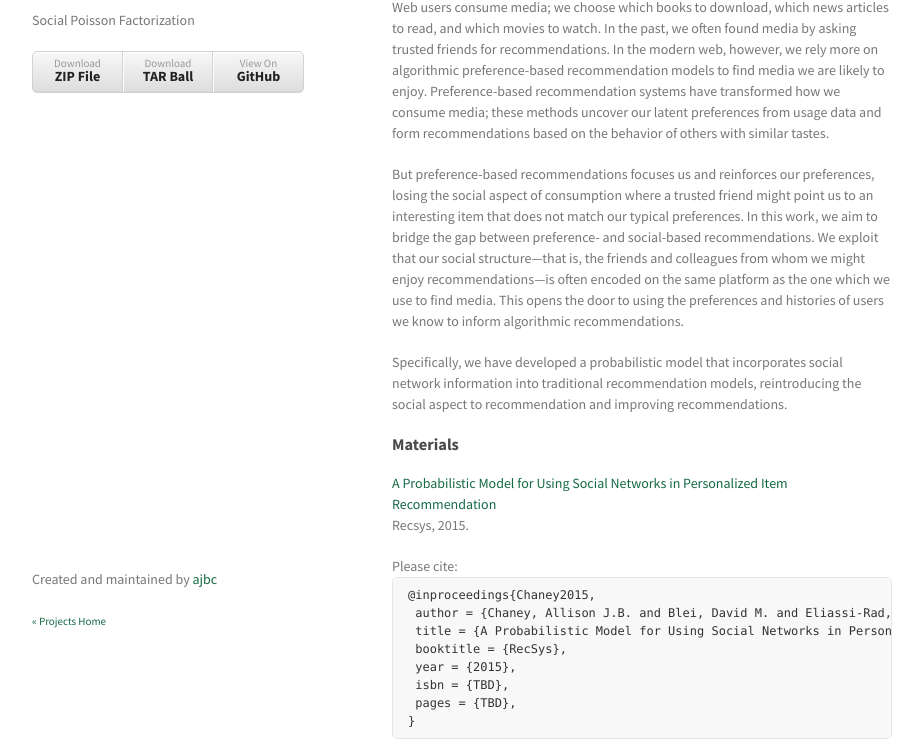
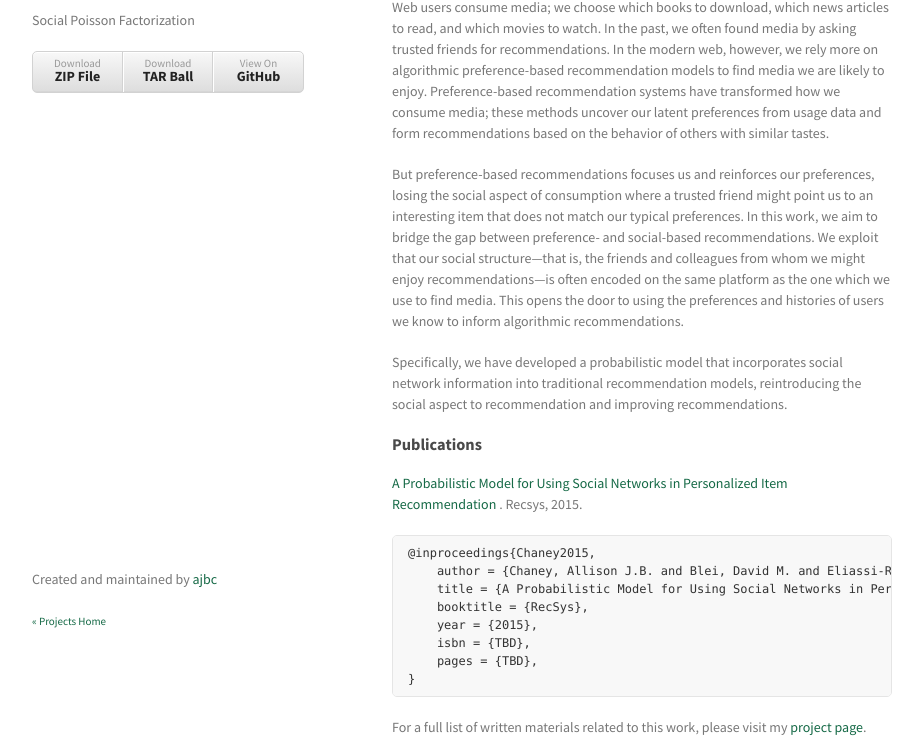
Before and after one commit to ajbc/spf, a plain HTML site: page index.html in a window 1280 px wide. Shown: the part 99-840 px from the top of the page, without its empty margins (178-1101 px from the left). Drawn offline with Linux system fonts and the light colour scheme.

Commit message:
polished publications section a little

```diff
--- a/index.html
+++ b/index.html
@@ -56,14 +56,12 @@ traditional recommendation models, reintroducing the social aspect to
 recommendation and improving recommendations.</p>
 
 <h3>
-<a id="Publications" class="anchor" href="#materials" aria-hidden="true"><span class="octicon octicon-link"></span></a>Materials</h3>
+<a id="Publications" class="anchor" href="#publications" aria-hidden="true"><span class="octicon octicon-link"></span></a>Publications</h3>
 
 <p class="publication"><a href="http://ajbc.io/projects/presentations/Chaney2015.pdf">
 A Probabilistic Model for Using Social Networks in Personalized Item Recommendation
-</a>
-<br/>Recsys, 2015.</p>
+</a>. Recsys, 2015.</p>
 
-Please cite:
 <pre class="prettyprint">@inproceedings{Chaney2015,
     author = {Chaney, Allison J.B. and Blei, David M. and Eliassi-Rad, Tina},
     title = {A Probabilistic Model for Using Social Networks in Personalized Item Recommendation},
```
Lines whose indentation alone changed are shown as unchanged.
